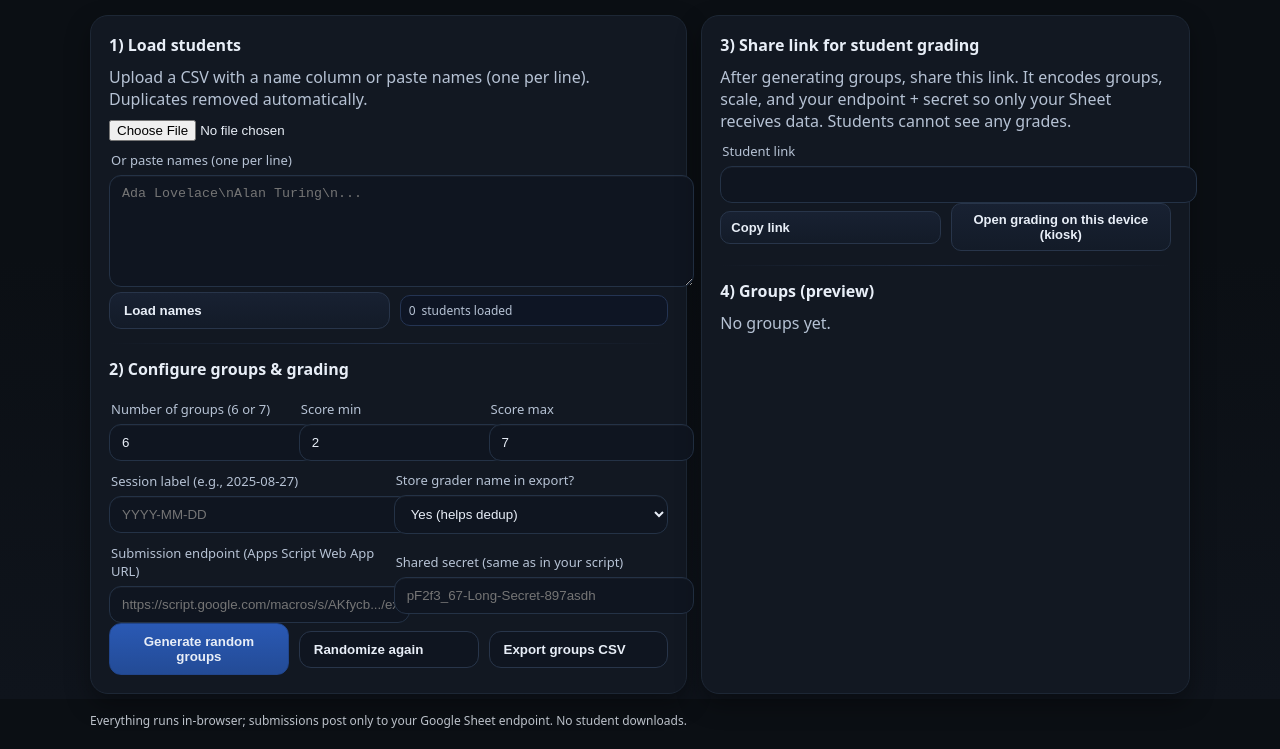
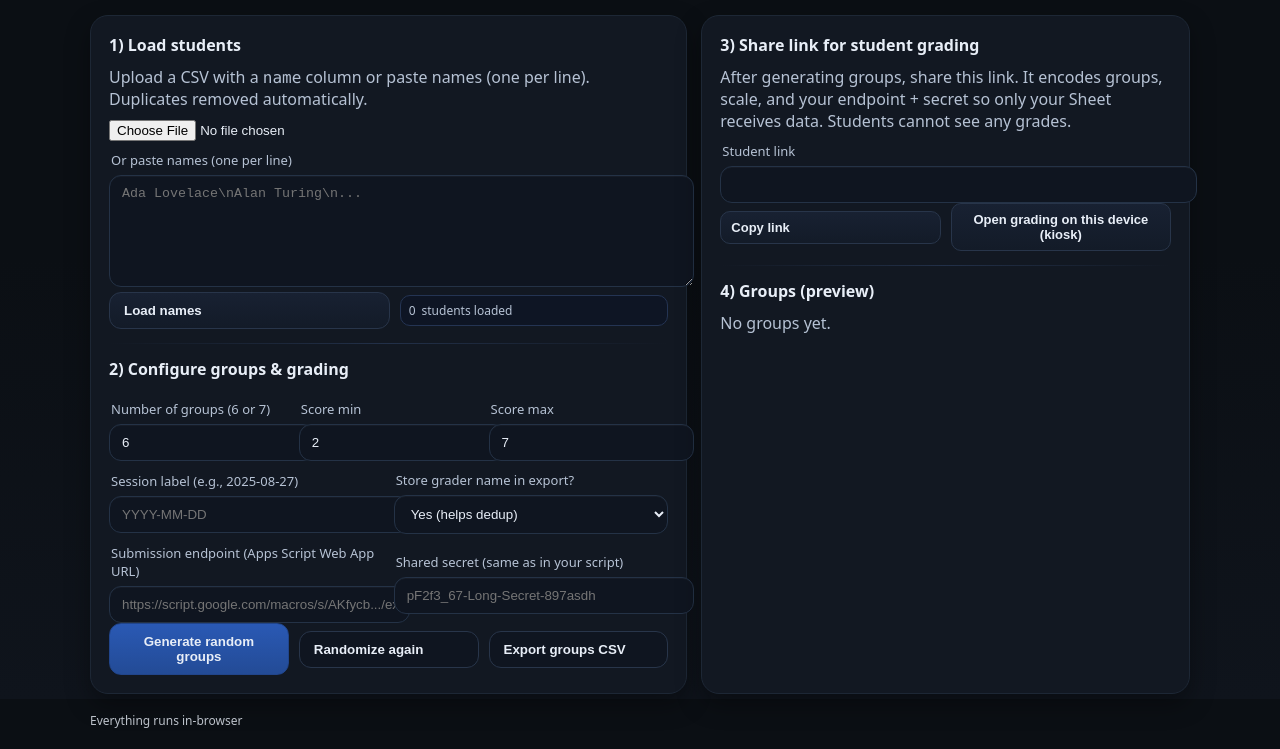
Before and after one commit to pastudilloe/peer-grading-app, a plain HTML site: page index.html in a window 1280 px wide. Shown: the part 101-850 px from the top of the page. Drawn offline with Linux system fonts and the light colour scheme.

Commit message:
Update footer text in index.html

```diff
--- a/index.html
+++ b/index.html
@@ -146,7 +146,7 @@
       </div>
     </div>
 
-    <div class="footer">Everything runs in-browser; submissions post only to your Google Sheet endpoint. No student downloads.</div>
+    <div class="footer">Everything runs in-browser</div>
   </div>
 
   <script>
```
